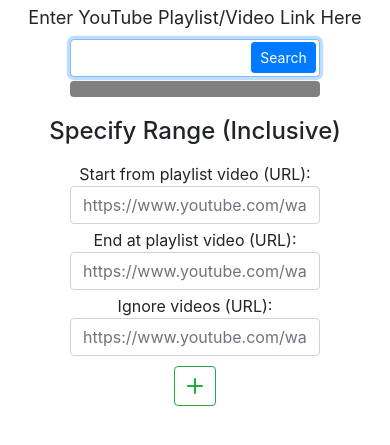
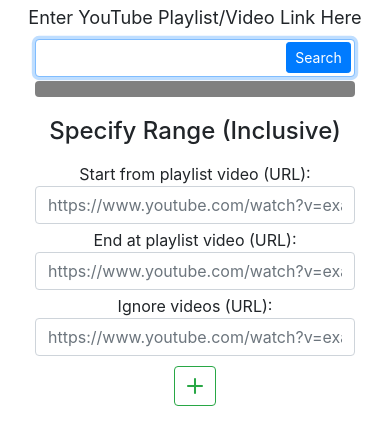
Before and after one commit to MyPingO/First-Website-with-Flask, a Flask app: page /playlist-downloader in a window 390 px wide. Shown: the part 56-501 px from the top of the page. Run offline with Flask 2, Linux system fonts and the light colour scheme; data that the repository does not hold is empty; some libraries are stand-ins or nearby versions.

Commit message:
CSS improvements
-Made the inputs adjust to smaller screens nicer using media queries.
-This is for phones like the Galaxy Fold who's screen size can be 280px

```diff
--- a/website/static/playlistdownloaderstyles.css
+++ b/website/static/playlistdownloaderstyles.css
@@ -7,8 +7,8 @@
     justify-content: center;
 }
 .playlistForm {
-    min-width: 250px;
-    width: 37vw;
+    min-width: 320px;
+    width: 50vw;
 }
 .form-control.playlistInput {
     padding-right: max(80px, 10%);
@@ -21,17 +21,33 @@
 }
 .progress.download{
     background-color: gray;
-    min-width: 250px;
+    min-width: 320px;
     margin: auto;
     margin-top: 1%;
-    width: 37vw;
+    width: 50vw;
 }
 .progress-bar{
     background-color: gray;
 }
 .rangeOption {
-    min-width: 250px;
+    min-width: 320px;
     width: 23vw;
+}
+@media only screen and (max-width: 320px) {
+    .rangeOption {
+        min-width: 275px;
+    }
+    .playlistForm {
+        min-width: 275px;
+    }
+    .progress.download {
+        min-width: 275px;
+    }
+}
+@media only screen and (max-width: 300px) {
+    .rangeOption {
+        min-width: 225px;
+    }
 }
 .previousDownloadsList {
     padding-left: 0.5vw;
```
